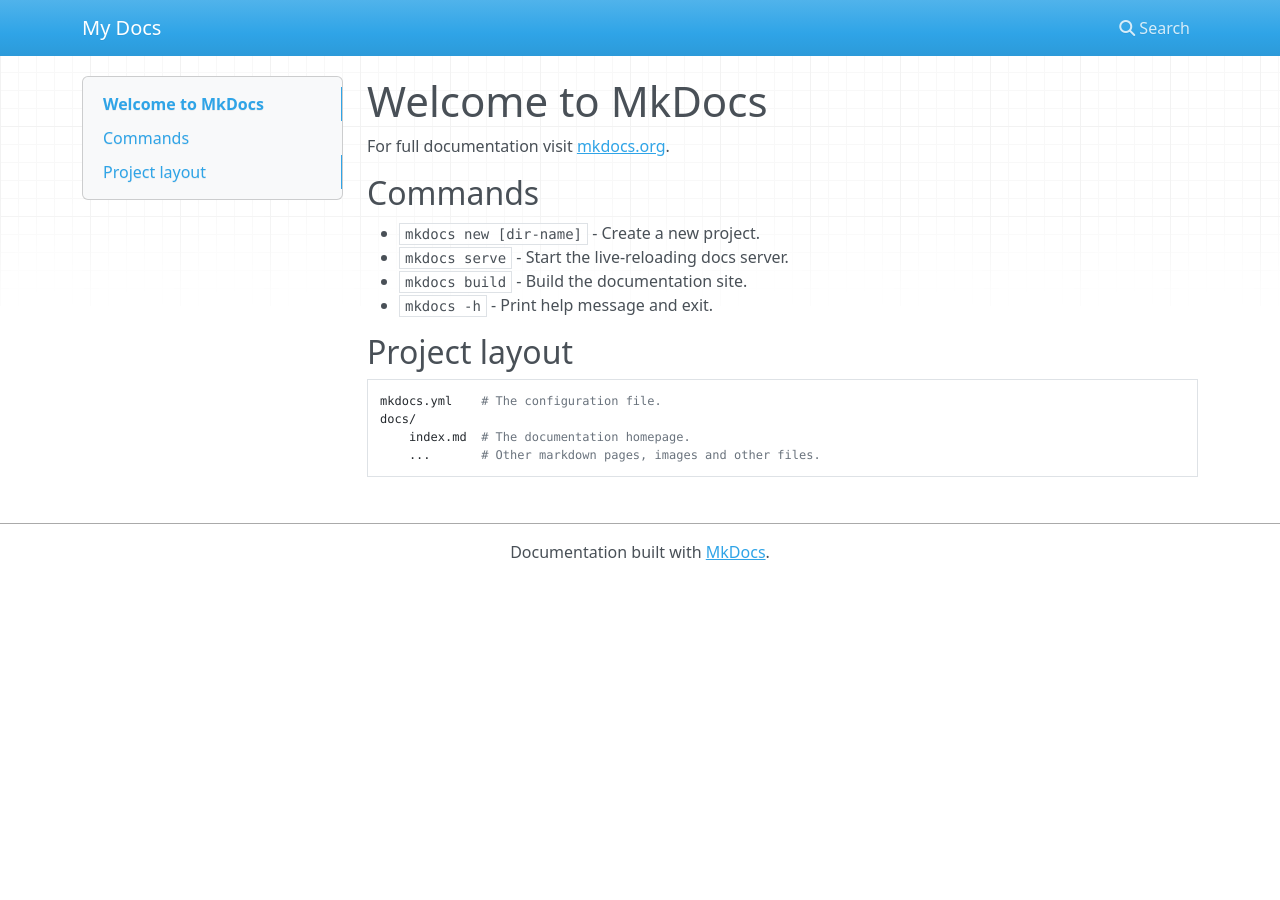
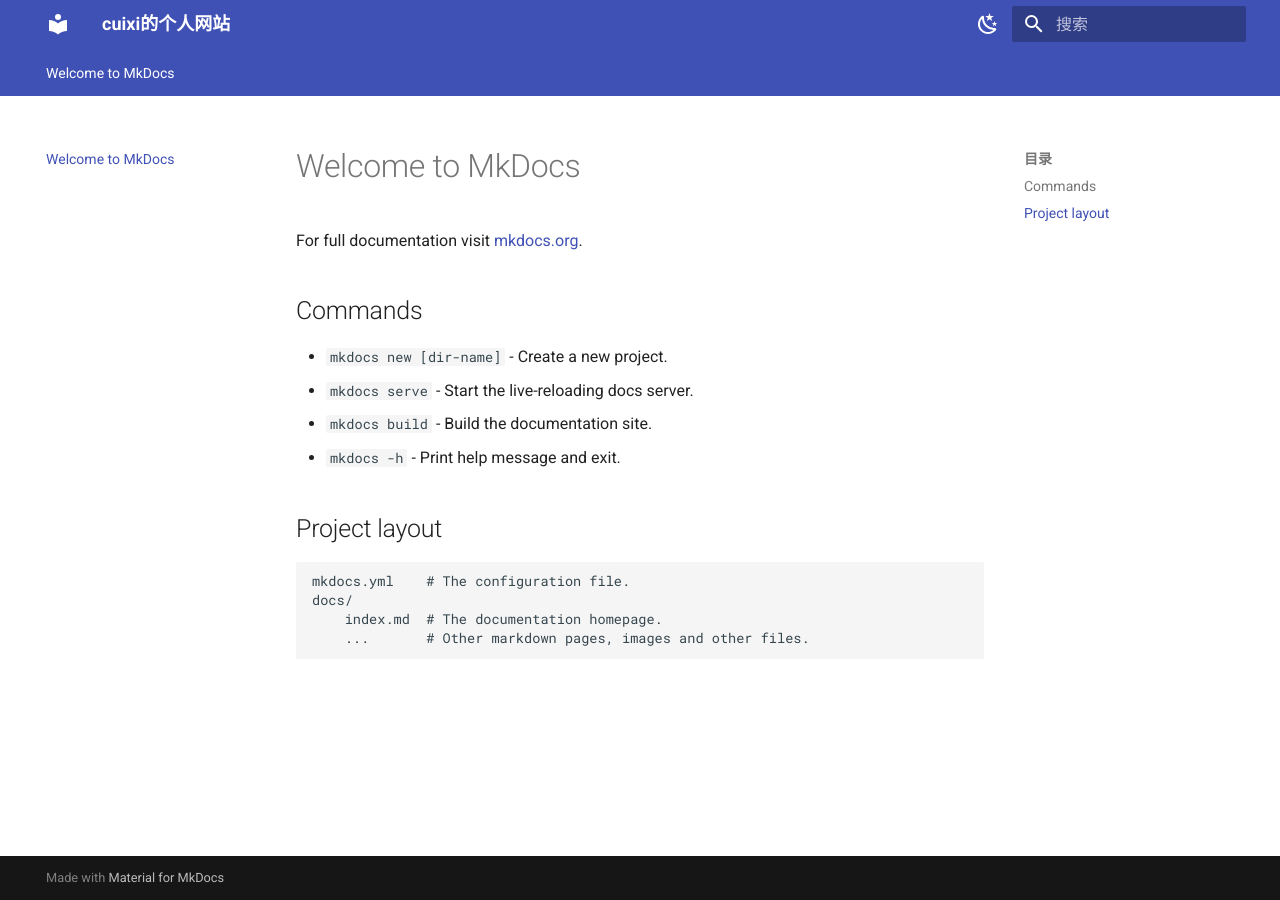
Before and after one commit to cuicuicuicuixi/mkdocs-site, an MkDocs documentation site: the page built from docs/index.md, in a window 1280 px wide. Built offline with MkDocs 1.6.1 and Material for MkDocs 9.7.7, drawn with Linux system fonts in a browser that asks for light colours; nearby versions of some CDN libraries.

Commit message:
init config

```diff
--- a/mkdocs.yml
+++ b/mkdocs.yml
@@ -1 +1,33 @@
-site_name: My Docs
+# [Info]
+site_name: cuixi的个人网站 # 左上角标题
+site_url: https://cuicuicuicuixi.github.io/mkdocs-site
+site_author:  cuixi
+site_description: cuixi的个人网站
+
+# [UI]
+## [top]
+theme:
+  name: material
+  palette:
+    - scheme: default # 日间模式
+      primary: indigo # 上方的
+      accent: orange # 链接等可交互元件的高亮色
+      toggle:
+        icon: material/weather-night # 图标
+        name: 切换至夜间模式 # 鼠标悬浮提示
+    - scheme: slate # 夜间模式
+      primary: indigo
+      accent: orange
+      toggle:
+        icon: material/weather-sunny
+        name: 切换至日间模式
+  features:
+    - navigation.tabs # 使用Tab来进行分类
+    - navigation.top # 返回顶部的按钮 在上滑时出现
+    - navigation.indexes # Tab会有一个index.md 而不是在打开Tab时打开第一篇文章
+    - navigation.expand # 打开Tab时左侧目录全部展开
+    - search.suggest # 搜索输入一些字母时推荐补全整个单词
+    - search.highlight # 搜索出的文章关键词加入高亮
+  language: zh # 一些提示性的文字会变成中文
+  icon:
+    repo: fontawesome/brands/github
```
